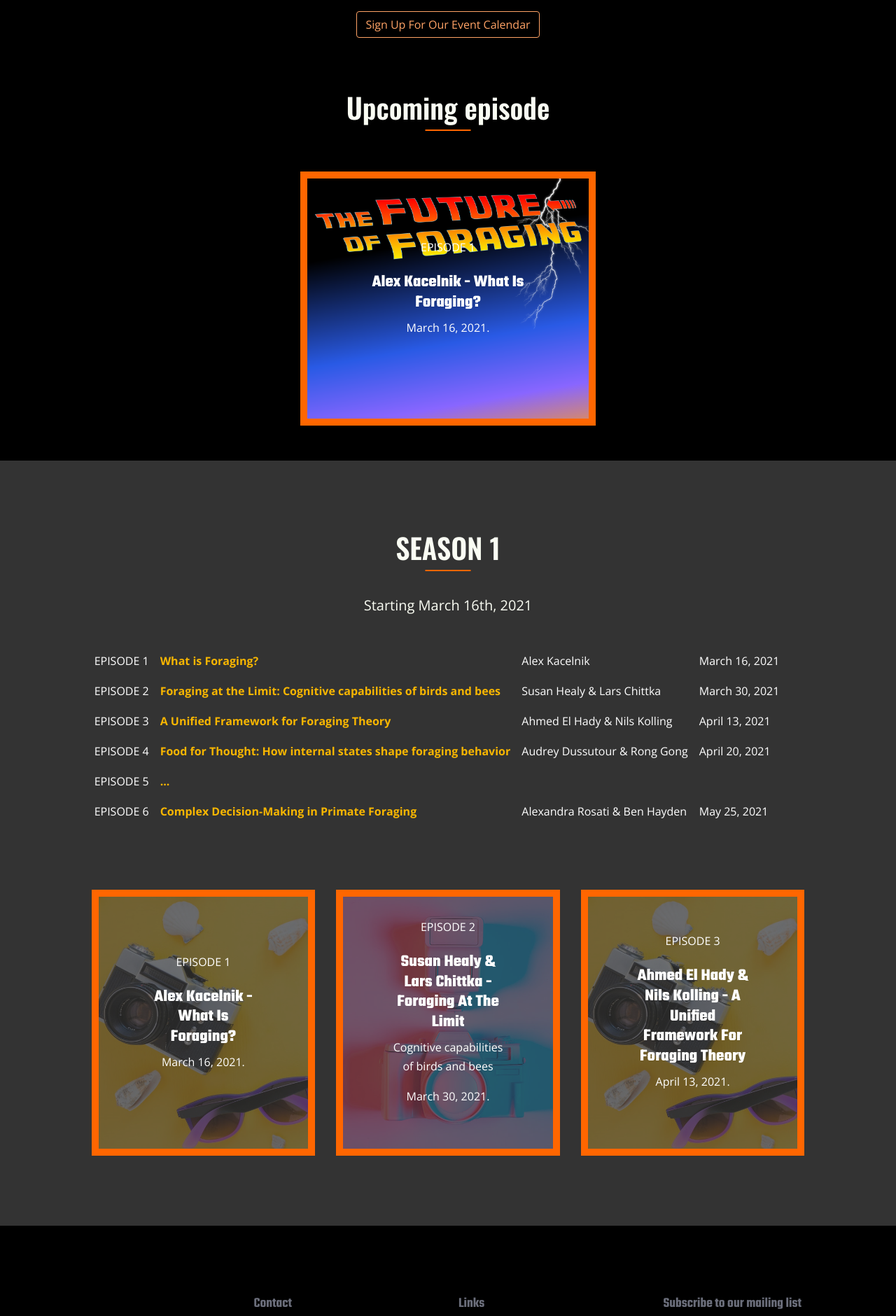
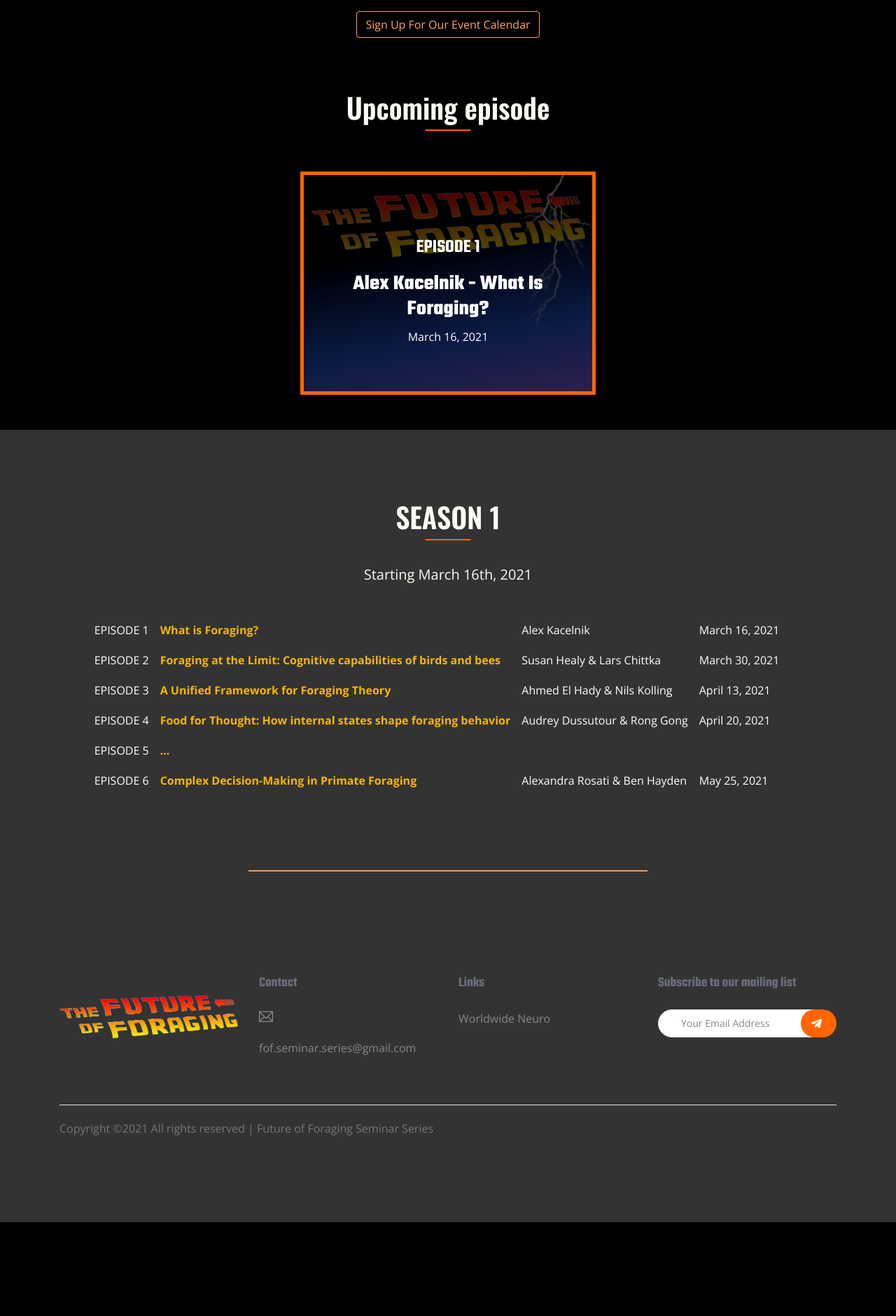
Before and after one commit to future-of-foraging-seminars/future-of-foraging-seminars.github.io, a PHP site: page / in a window 1280 px wide. Shown: the part 770-2650 px from the top of the page at 70% size. After the commit the page ends 2516 px from the top, so only its background shows below. Run offline with PHP 8.4, Linux system fonts and the light colour scheme.

Commit message:
small imporovements to upcoming episode poster

```diff
--- a/css/style.css
+++ b/css/style.css
@@ -1124,6 +1124,9 @@ input[type=submit]:hover {
       margin-bottom: 8px; } }
 .single-blog.border_one {
   border: 10px solid #ff6600; }
+
+  .single-blog.border_two {
+    border: 5px solid #ff6600; }
 
 .addvertise {
   width: 100%;
--- a/index.html
+++ b/index.html
@@ -164,20 +164,22 @@
                   <h3>Upcoming episode</h3>
               </div>
                 <div class="col-md-12 col-lg-12 col-xl-12">
-                    <div class="single-blog style_two border_one">
+                    <div class="single-blog style_two border_two">
                         <div class="thumb">
-                            <img class="img-fluid" src="img/upcoming.png" alt="">
+                            <img class="img-fluid posterimg" src="img/upcoming_wide.png" alt="">
                         </div>
-                        <div class="short_details text-center ">
+                        <div class="short_details text-center">
+                            <br>
+                            <br>
 
                             <div class="meta-top d-flex justify-content-center">
-                                <p>EPISODE 1</p>
+                                <h4>EPISODE 1</h4>
                             </div>
-                            <a class="d-block" href="single-blog.html">
-                                <h3>Alex Kacelnik - What is foraging?</h3>
+                            <a class="d-block">
+                                <h2>Alex Kacelnik - What is foraging?</h2>
                             </a>
                             <div class="meta-bottom d-flex justify-content-center">
-                                <p>March 16, 2021.</p>
+                                <p>March 16, 2021</p>
                             </div>
                         </div>
                     </div>
@@ -249,6 +251,10 @@
             </div>
         </div>
 
+        <hr style="height:1px;width:50%;color:#ffa366;background-color:#ffa366;margin-bottom:3rem;">
+
+
+        <!--
         <div class="container-fluid">
             <div class="row">
                 <div class="col-md-6 col-lg-6 col-xl-4">
@@ -317,7 +323,7 @@
       </div>
     </section>
 
-
+    -->
 
     <!--================ Video section start =================
     <div class="video-area background_one area-padding">
```
Also changed, not shown: img/upcoming_wide.png (added).
